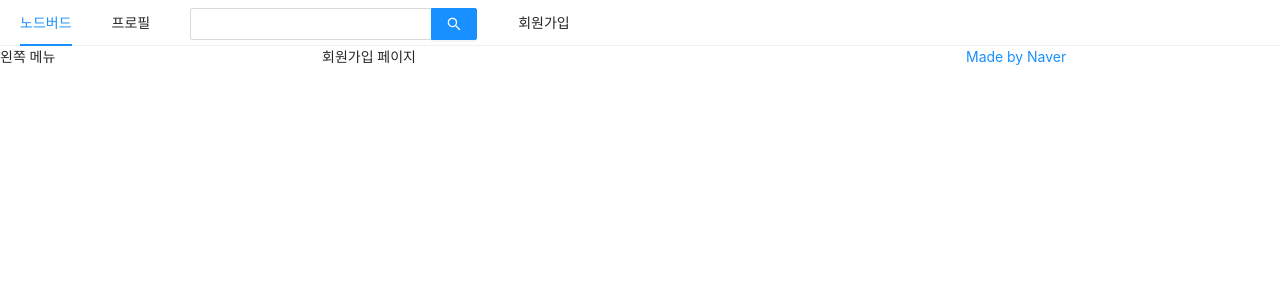
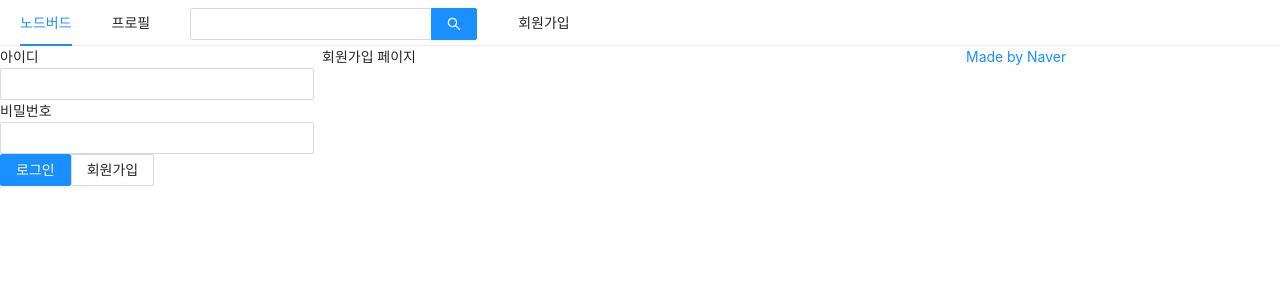
Before and after one commit to qnrjs42/React-NodeBird-Re, a Next.js app in the folder front/: page /signup in a window 1280 px wide. Shown: the top 300 px of the page. Built offline with nearby package versions, Linux system fonts and the light colour scheme.

Commit message:
ch2-4 // 로그인 폼 만들기

```diff
--- a/front/components/AppLayout.js
+++ b/front/components/AppLayout.js
@@ -1,9 +1,14 @@
-import React from "react";
+import React, { useState } from "react";
 import PropTypes from "prop-types";
 import Link from "next/link";
 import { Menu, Input, Row, Col } from "antd";
 
+import UserProfile from "./UserProfile";
+import LoginForm from "./LoginForm";
+
 const AppLayout = ({ children }) => {
+  const [isLoggedIn, setIsLoggedIn] = useState(false);
+
   return (
     <>
       <div>
@@ -30,7 +35,7 @@
         {/* gutter란 Column 사이에 간격을 조금 넓혀주는것 */}
         <Row gutter={8}>
           <Col xs={24} md={6}>
-            왼쪽 메뉴
+            {isLoggedIn ? <UserProfile /> : <LoginForm />}
           </Col>
           <Col xs={24} md={12}>
             {children}
--- /dev/null
+++ b/front/components/LoginForm.js
@@ -0,0 +1,50 @@
+import React, { useState, useCallback } from "react";
+import { Form, Input, Button } from "antd";
+import Link from "next/link";
+
+const LoginForm = () => {
+  const [id, setId] = useState("");
+  const [password, setPassword] = useState("");
+
+  const onChangeId = useCallback((e) => {
+    setId(e.target.value);
+  }, []);
+
+  const onChangePassword = useCallback((e) => {
+    setPassword(e.target.value);
+  }, []);
+
+  return (
+    <>
+      <Form>
+        <div>
+          <label htmlFor="user-id">아이디</label>
+          <br />
+          <Input name="user-id" value={id} onChange={onChangeId} required />
+        </div>
+        <div>
+          <label htmlFor="user-password">비밀번호</label>
+          <br />
+          <Input
+            name="user-password"
+            value={password}
+            onChange={onChangePassword}
+            required
+          />
+        </div>
+        <div>
+          <Button type="primary" htmlType="submit" lading={false}>
+            로그인
+          </Button>
+          <Link href="/signup">
+            <a>
+              <Button>회원가입</Button>
+            </a>
+          </Link>
+        </div>
+      </Form>
+    </>
+  );
+};
+
+export default LoginForm;
--- /dev/null
+++ b/front/components/UserProfile.js
@@ -0,0 +1,7 @@
+import React from "react";
+
+const UserProfile = () => {
+  return <>UserProfile</>;
+};
+
+export default UserProfile;
```
Also changed, not shown: 1 other file (tests, documents, lock files or other folders).
